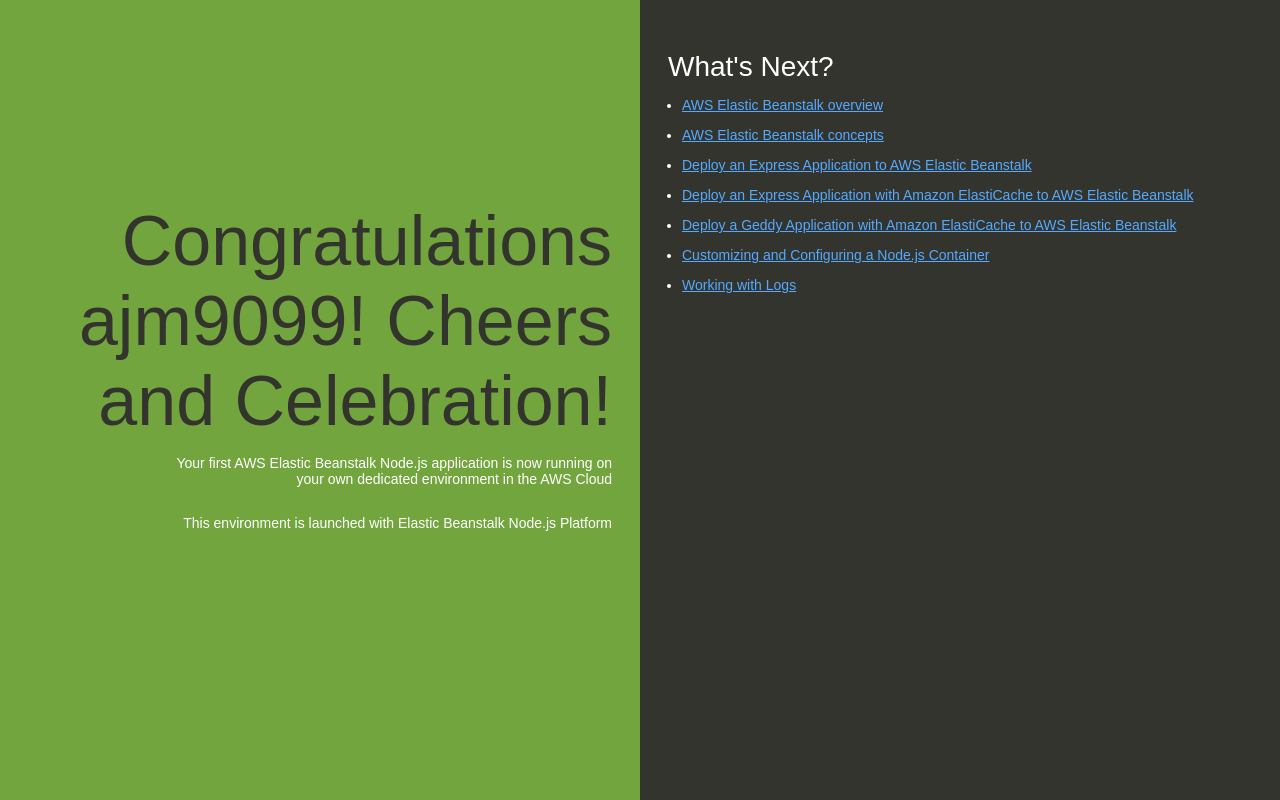
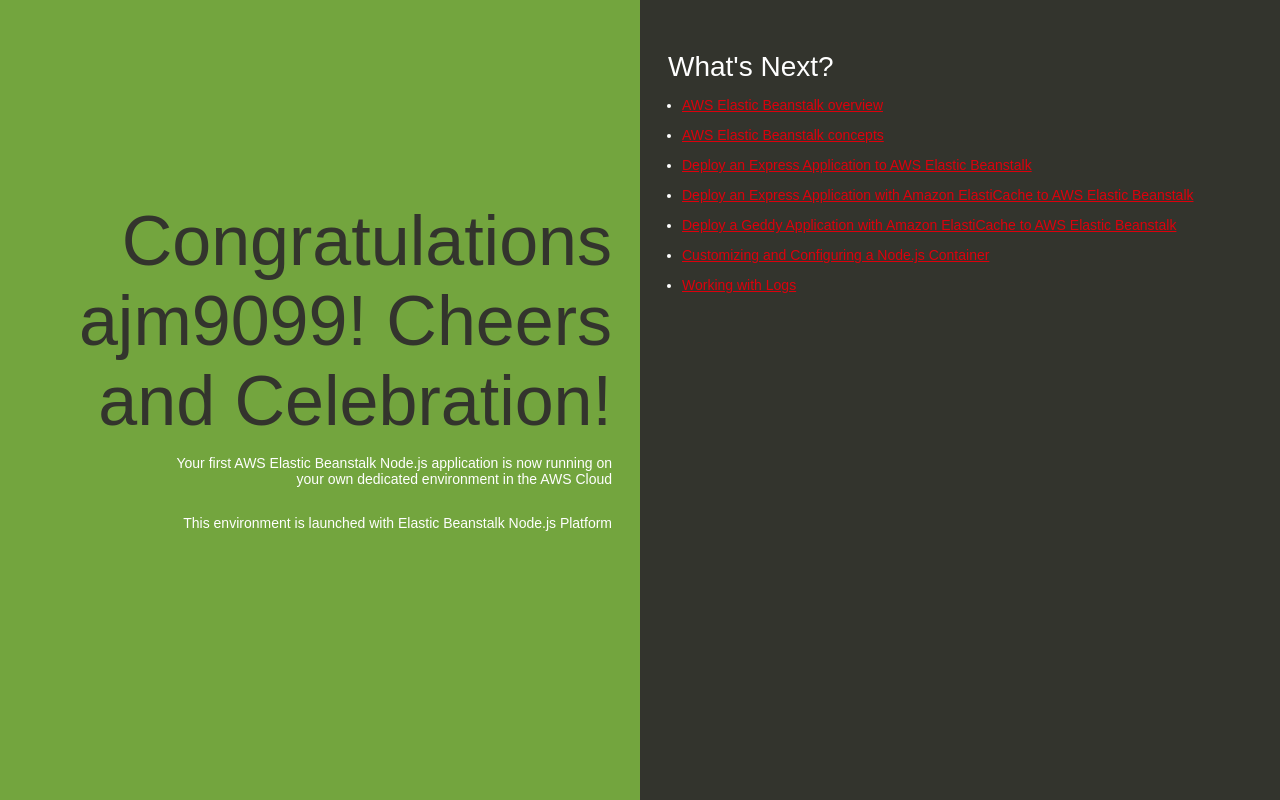
Before and after one commit to ajmandigo/ajm9099-swen514-activity13, a website: page index.html in a window 1280 px wide. Drawn offline with Linux system fonts and the light colour scheme.

Commit message:
Update index.html

```diff
--- a/index.html
+++ b/index.html
@@ -21,7 +21,7 @@
         text-shadow: #fff 0px 0px 25px;
       }
       a {
-        color: #55aaff;
+        color: #dd000c;
       }
       .textColumn, .linksColumn {
         padding: 2em;
```
